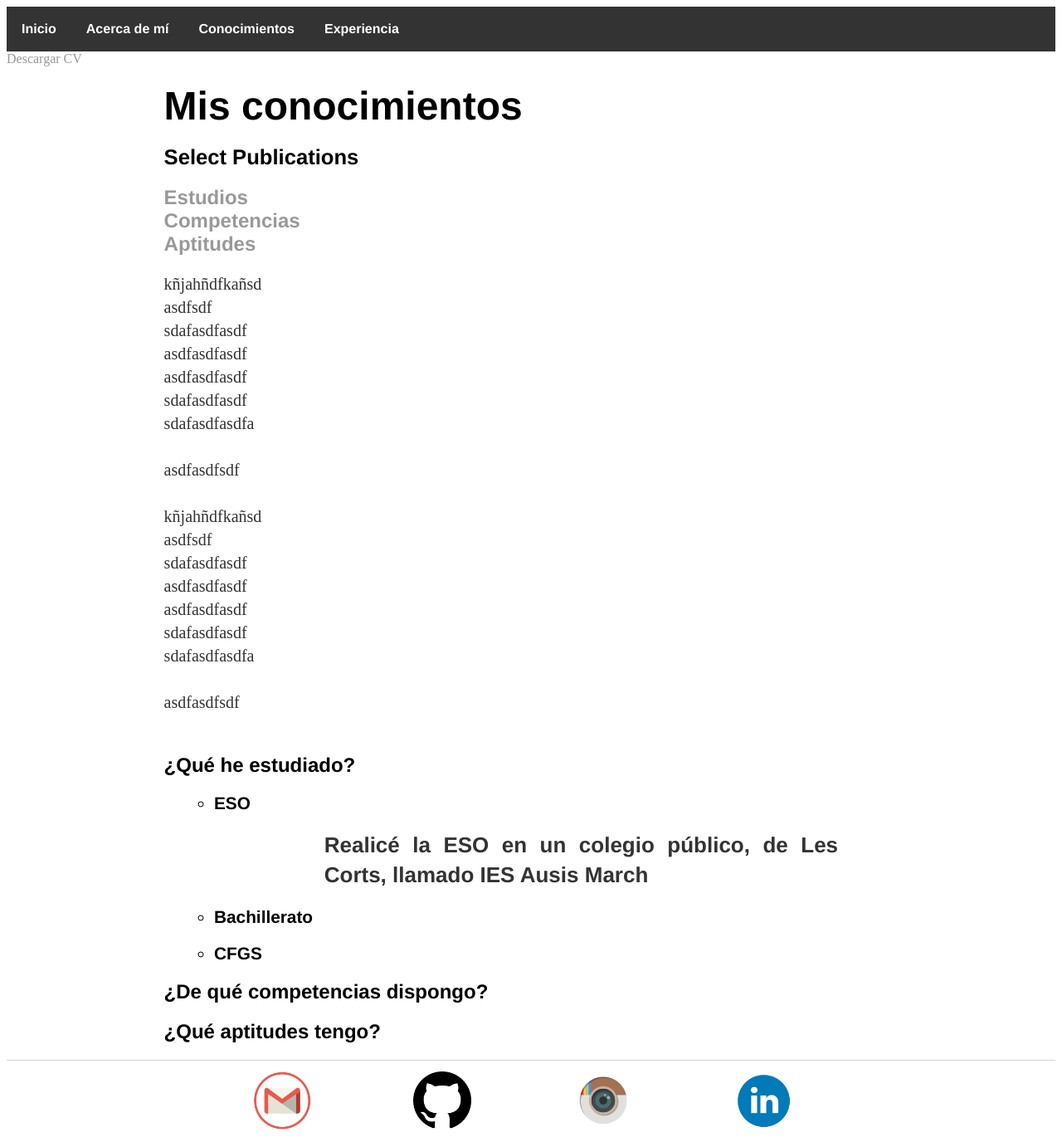
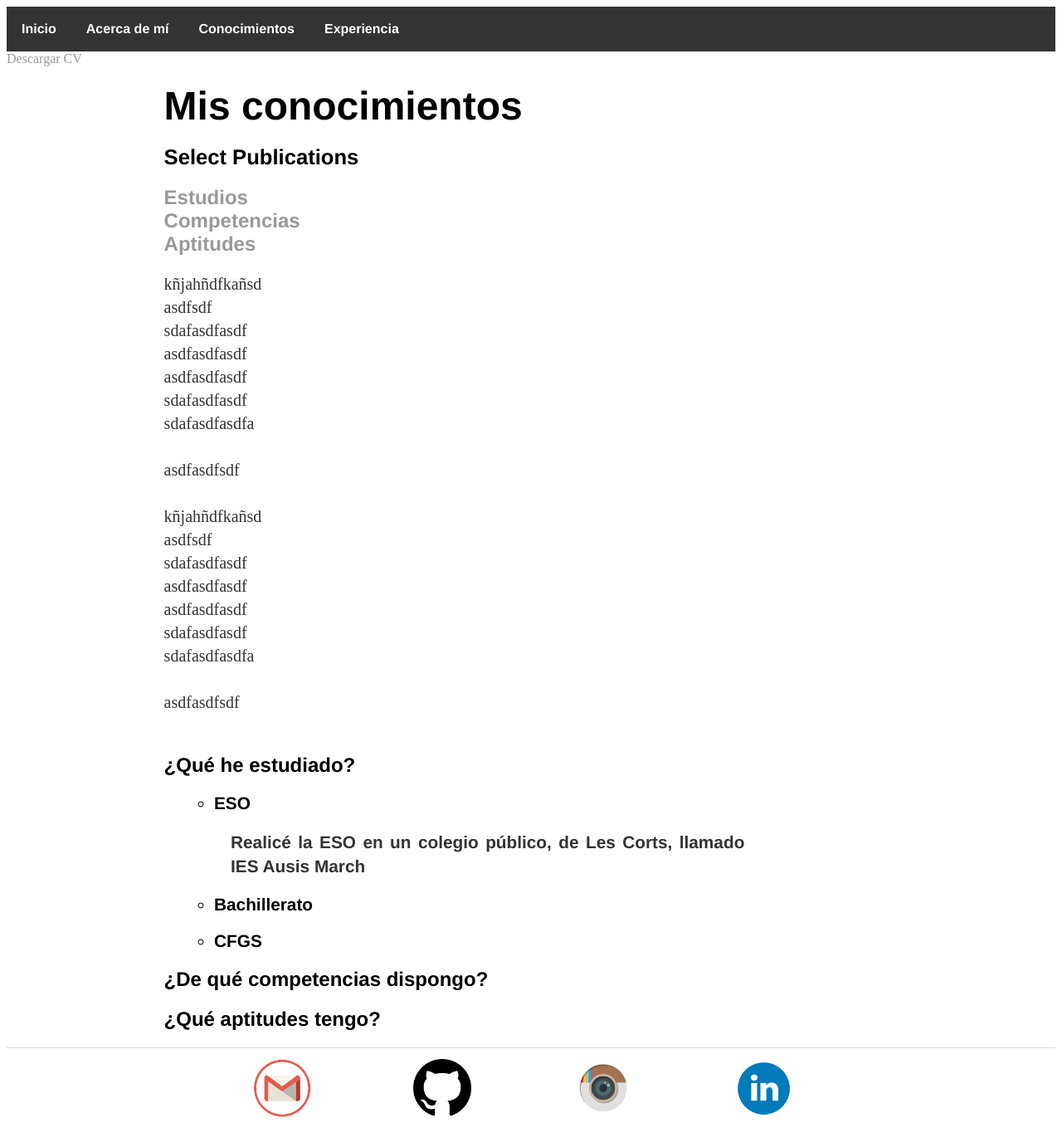
Before and after one commit to isx47590131/isx47590131.github.io, a Jekyll site: the page built from cv/index.html, in a window 1280 px wide. Shown: the whole page at 83% size. Built offline with Jekyll 4.4.1, drawn with Linux system fonts in a browser that asks for light colours.

Commit message:
Update main.css

```diff
--- a/css/main.css
+++ b/css/main.css
@@ -77,6 +77,14 @@ ul.estudios li {
     list-style-type: circle;
 
 }
+ul.estudios li p {
+    font-size: 1em;
+    line-height: 1.4em;
+    color: #333;
+    margin: 20px;
+    text-align: justify;
+    width: 70%;
+}
 
 /* posts */
 ul.posts {
```
